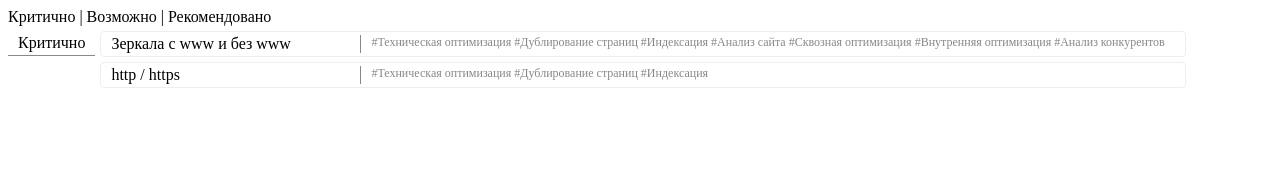
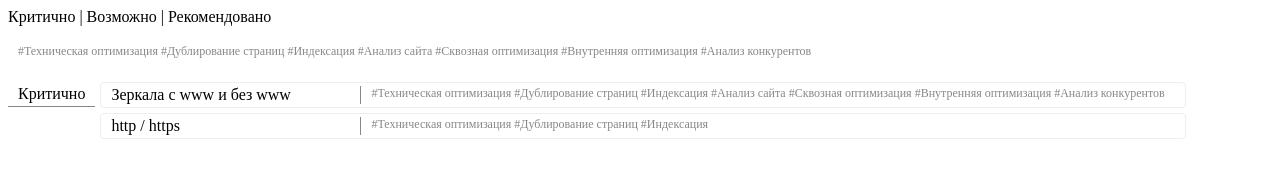
Before and after one commit to vlbdev/seoweb, a plain HTML site: page index.html in a window 1280 px wide. Drawn offline with Linux system fonts and the light colour scheme.

Commit message:
Add hashtags to navigation

```diff
--- a/index.html
+++ b/index.html
@@ -51,6 +51,12 @@
       <span href="#">Критично</span> | <span href="#">Возможно</span> |
       <span href="#">Рекомендовано</span>
     </div>
+    <br />
+    <div class="itemTags">
+      #Техническая оптимизация #Дублирование страниц #Индексация #Анализ сайта #Сквозная оптимизация #Внутренняя
+      оптимизация #Анализ конкурентов
+    </div>
+    <br>
     <div class="list">
       <div class="value">Критично</div>
       <div class="items">
```
